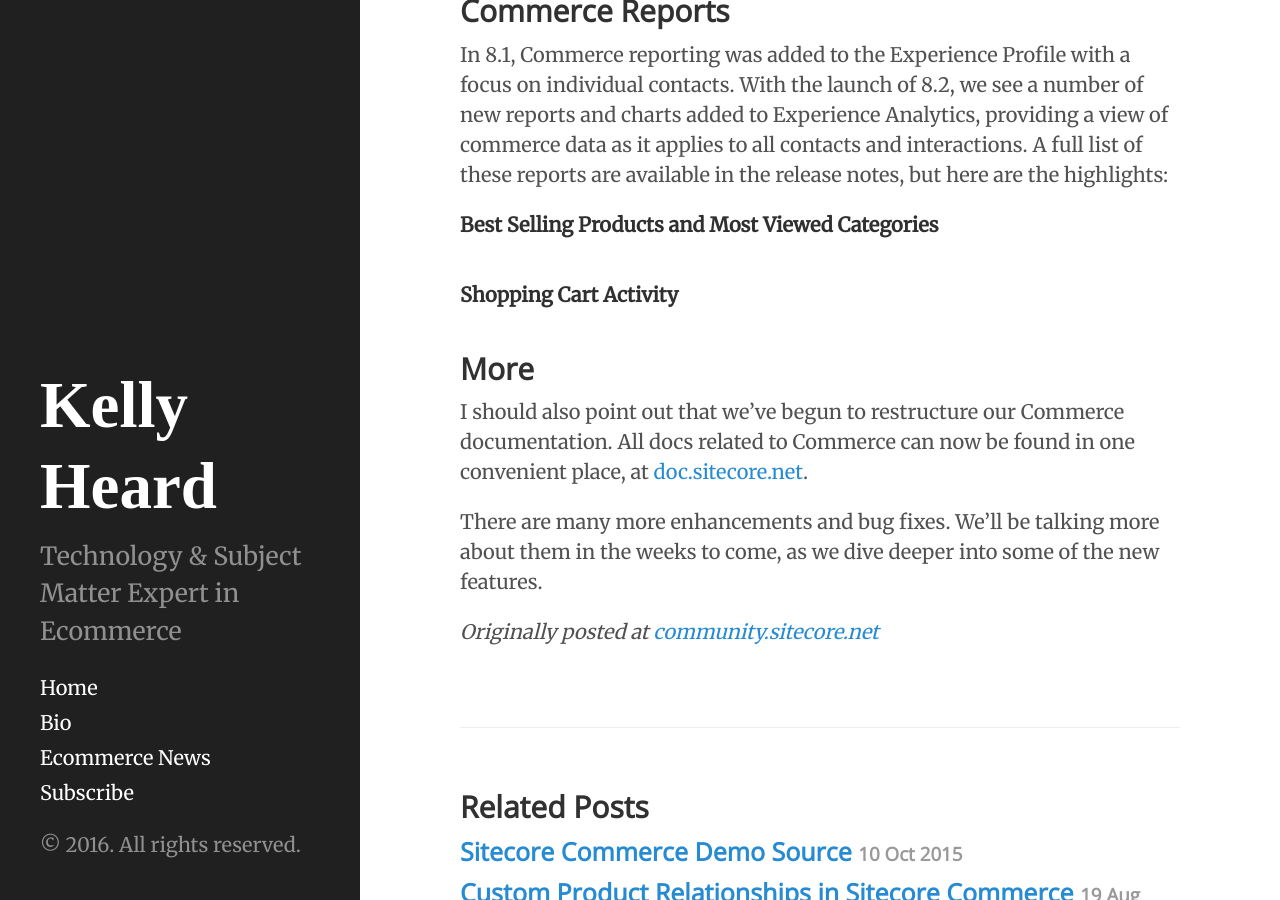
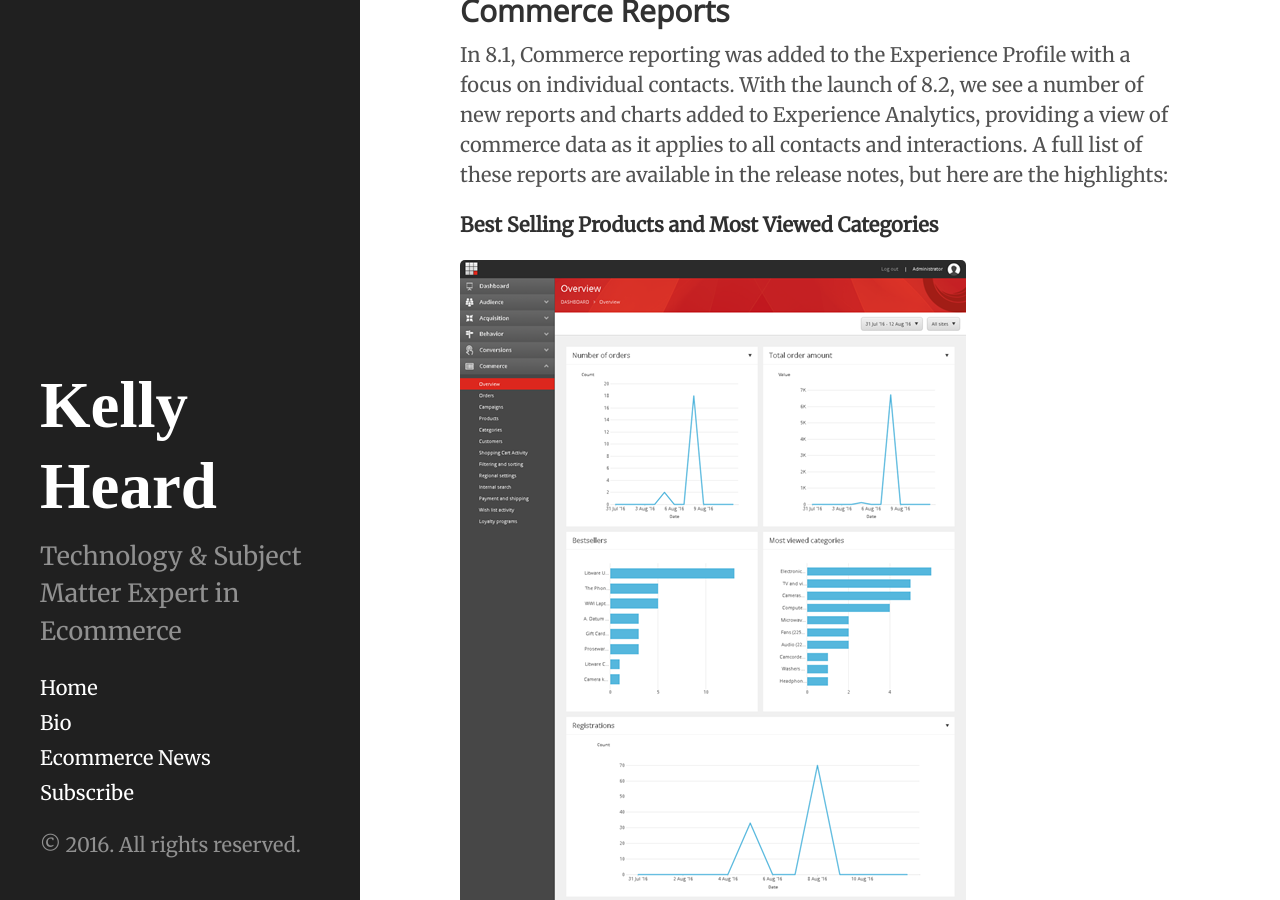
Before and after one commit to heardk/heardk.github.io, a Jekyll site: the page built from _posts/2016-09-23-Sitecore-Commerce-82.md, in a window 1280 px wide and 900 px high, scrolled down 1528 px. Built offline with Jekyll 4.4.1, drawn with Linux system fonts in a browser that asks for light colours; nearby versions of some CDN libraries; comment, search, counter and statistics services are not loaded.

Commit message:
updated post to new images location

```diff
--- a/_posts/2016-09-23-Sitecore-Commerce-82.md
+++ b/_posts/2016-09-23-Sitecore-Commerce-82.md
@@ -34,11 +34,11 @@
 
 **Best Selling Products and Most Viewed Categories**
 
-![](/public/82-reports-1.png)
+![](/public/images/82-reports-1.png)
 
 **Shopping Cart Activity**
 
-![](/public/82-reports-2.png)
+![](/public/images/82-reports-2.png)
 
 ## More
 
```
